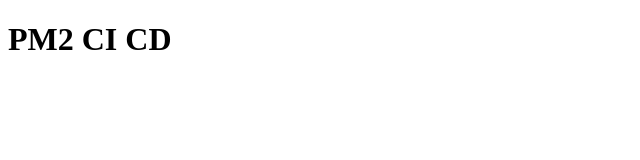
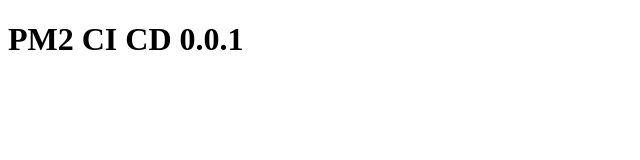
Before and after one commit to judlup/pm2_cicd, a website: page public/index.html in a window 1280 px wide. Shown: the whole page, without its empty margins (0-640 px from the left). Drawn offline with Linux system fonts and the light colour scheme.

Commit message:
Initial commit

```diff
--- a/public/index.html
+++ b/public/index.html
@@ -5,6 +5,6 @@
     <title>Title</title>
 </head>
 <body>
-<h1>PM2 CI CD</h1>
+<h1>PM2 CI CD 0.0.1</h1>
 </body>
 </html>
```
